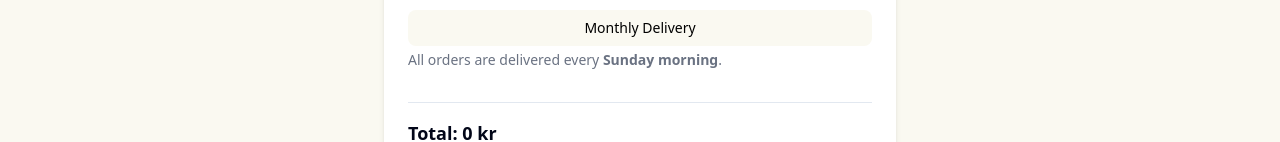
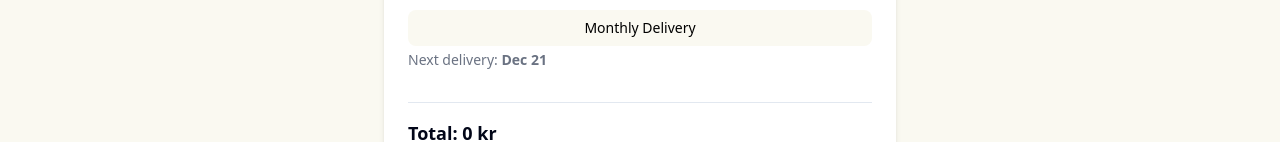
Before and after one commit to Kristin-98/crumb-and-co, a Next.js app: page /order-summary in a window 1280 px wide. Both pictures are taken after a click on the button "Weekly Delivery". Shown: the part 283-425 px from the top of the page. Built offline with nearby package versions, Linux system fonts and the light colour scheme.

Commit message:
added delivery date

```diff
--- a/components/ui/layout/subscribe.tsx
+++ b/components/ui/layout/subscribe.tsx
@@ -13,6 +13,37 @@ export default function Subscribe() {
     (sum, item) => sum + item.price * item.quantity,
     0
   );
+
+  function formatDate(date: Date) {
+    return date.toLocaleDateString("en-US", {
+      month: "short",
+      day: "numeric",
+    });
+  }
+
+  function getNextSunday() {
+    const today = new Date();
+    const day = today.getDay();
+    const diff = (7 - day) % 7;
+    const next = new Date(today);
+    next.setDate(today.getDate() + (diff === 0 ? 7 : diff));
+    return next;
+  }
+
+  function getFirstSundayNextMonth() {
+    const today = new Date();
+    const year = today.getFullYear();
+    const month = today.getMonth();
+    const firstDay = new Date(year, month + 1, 1);
+    const day = firstDay.getDay();
+    const diff = (7 - day) % 7;
+    firstDay.setDate(firstDay.getDate() + diff);
+    return firstDay;
+  }
+  const nextDelivery =
+    frequency === "weekly"
+      ? formatDate(getNextSunday())
+      : formatDate(getFirstSundayNextMonth());
 
   return (
     <div className="max-w-lg mx-auto mt-10 bg-white p-6 rounded-xl shadow-md space-y-6">
@@ -58,16 +89,19 @@ export default function Subscribe() {
             variant={frequency === "monthly" ? "outline" : "default"}
             onClick={() => setFrequency("monthly")}
             className={`text-black ${
-              frequency === "monthly" ? "bg-primary text-white" : "bg-background"
+              frequency === "monthly"
+                ? "bg-primary text-white"
+                : "bg-background"
             }`}
           >
             Monthly Delivery
           </Button>
         </div>
-
-        <p className="text-sm text-gray-500 mt-1">
-          All orders are delivered every <strong>Sunday morning</strong>.
-        </p>
+        {frequency && (
+          <p className="text-sm text-gray-500 mt-1">
+            Next delivery: <strong>{nextDelivery}</strong>
+          </p>
+        )}
       </div>
 
       <div className="border-t pt-4">
```
